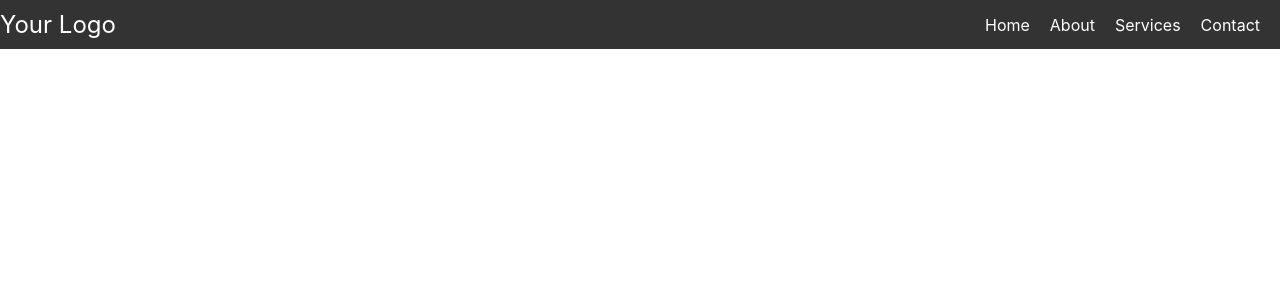
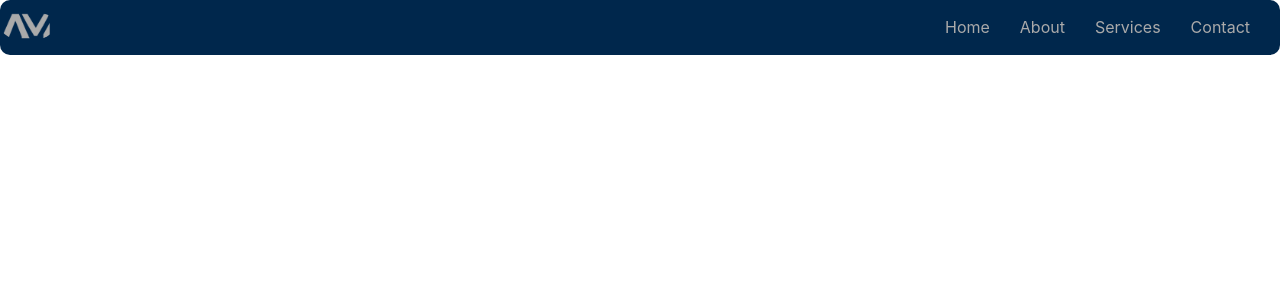
Before and after one commit to Allan-O-Moreno/project-website, a React (Create React App) app: page / in a window 1280 px wide. Shown: the top 300 px of the page. Built offline with nearby package versions, Linux system fonts and the light colour scheme.

Commit message:
Changed Navbar color, added Logo

```diff
--- a/src/App.js
+++ b/src/App.js
@@ -4,6 +4,7 @@ import './App.css';
 import Navbar from './Components/Navbar/Navbar';
 import { BrowserRouter as Router, Route, Routes  } from 'react-router-dom';
 import React from 'react';
+// import Footer from './Components/Footer/footer';
 
 const Home = () => <div>Home Page</div>;
 const About = () => <div>About Page</div>;
@@ -21,9 +22,7 @@ function App() {
           <Route path="/services" component={Services} />
           <Route path="/contact" component={Contact} />
         </Routes>
-
       </div>
-
     </Router>
   );
 }
--- a/src/Components/Navbar/Navbar.css
+++ b/src/Components/Navbar/Navbar.css
@@ -1,9 +1,10 @@
 /* Navbar.css */
 
 .navbar {
-    background-color: #333;
-    color: #fff;
+    background-color: #00274c; /* University of Nevada navy color */
+    color: #808080; /* University of Nevada silver color for text */
     padding: 10px 0;
+    border-radius: 10px; /* Add rounded corners */
 }
 
 .container {
@@ -14,7 +15,7 @@
 
 .navbar-brand a {
     text-decoration: none;
-    color: #fff;
+    color: #808080; /* University of Nevada silver color for text */
     font-size: 1.5rem;
 }
 
@@ -26,11 +27,17 @@
 }
 
 .navbar-links li {
-    margin-right: 20px;
+    margin-right: 30px;
 }
 
 .navbar-links a {
     text-decoration: none;
-    color: #fff;
+    color: #AAAAAA; /* University of Nevada silver color for text */
     font-size: 1rem;
 }
+
+.navbar-brand img {
+    width: 55px; /* Adjust the width as needed */
+    height: auto;
+    border-radius: 50%; /* Make the image round */
+}
--- a/src/Components/Navbar/Navbar.js
+++ b/src/Components/Navbar/Navbar.js
@@ -9,7 +9,7 @@ const Navbar = () => {
     <nav className="navbar">
       <div className="container">
         <div className="navbar-brand">
-          <Link to="/">Your Logo</Link>
+        <img src="/MyLogo2.png" alt="Your Logo" />
         </div>
         <div className="navbar-links">
           <ul>
```
Also changed, not shown: public/MyLogo2.png (added). Lines whose indentation alone changed are shown as unchanged.
